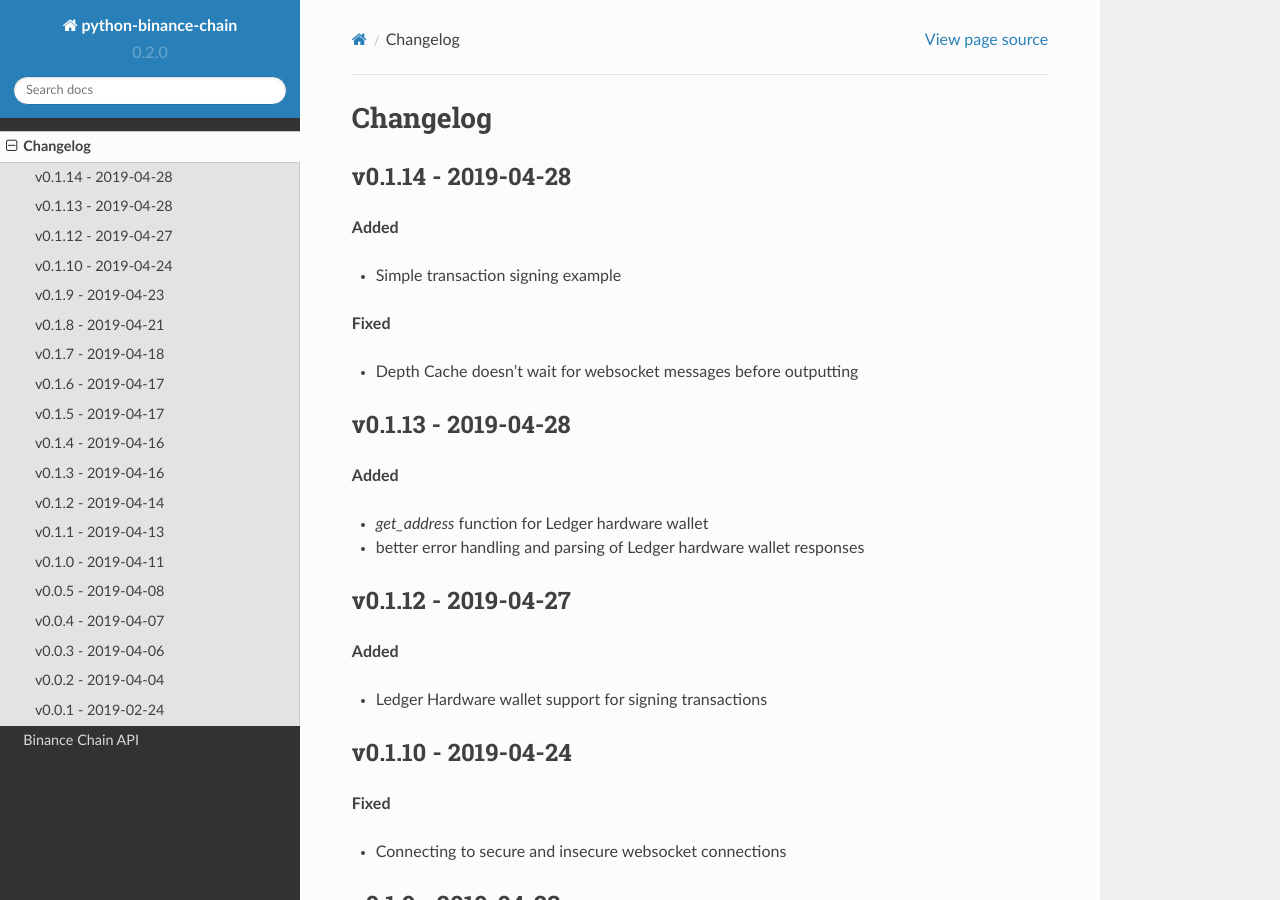
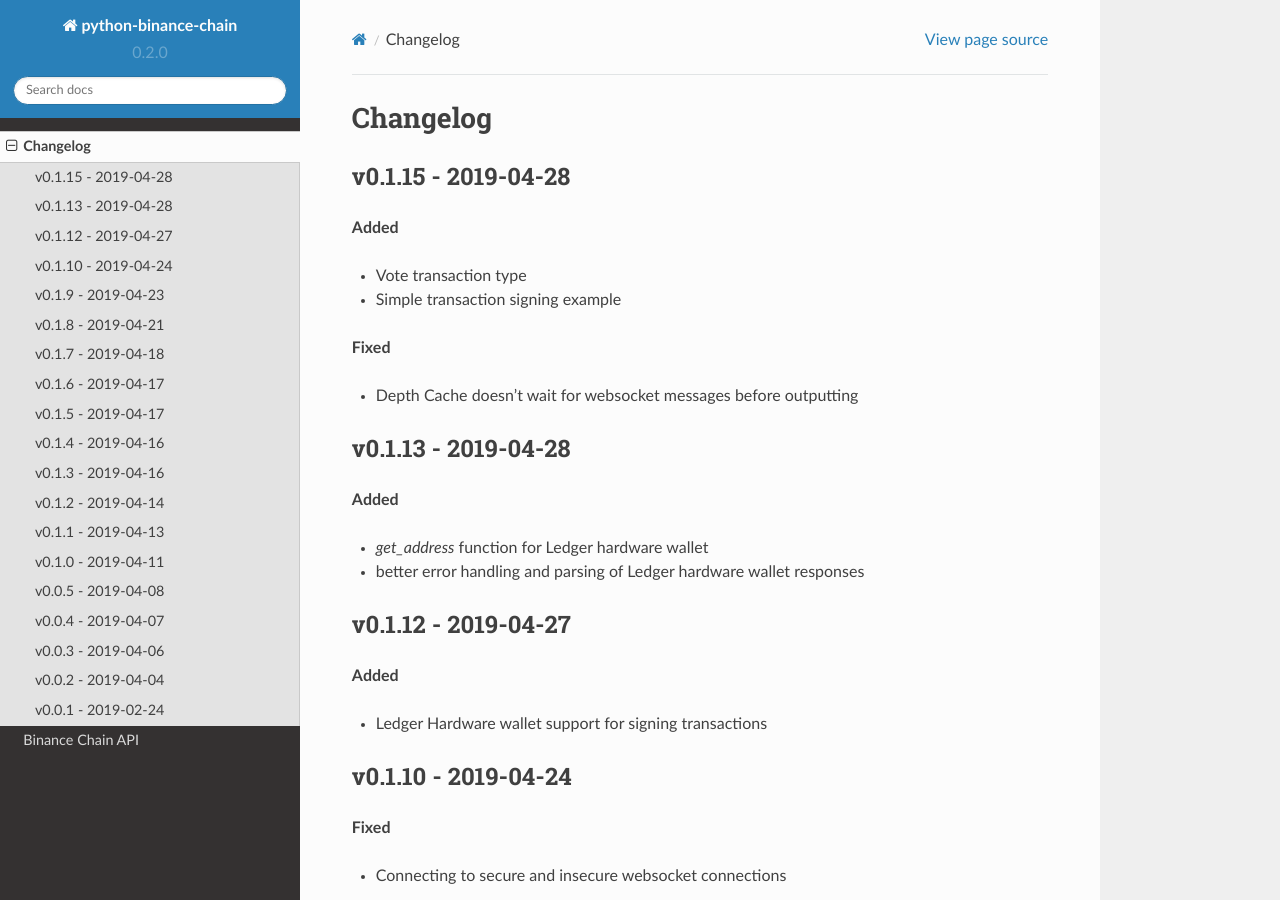
Before and after one commit to sammchardy/python-binance-chain, a Sphinx documentation site: the page built from docs/changelog.rst, in a window 1280 px wide and 900 px high. Built offline with Sphinx 7.4.7 and the Read the Docs theme 2.0.0, drawn with Linux system fonts in a browser that asks for light colours; formulas are drawn with MathJax 3.

Commit message:
Update to v0.1.15

```diff
--- a/README.rst
+++ b/README.rst
@@ -1,5 +1,5 @@
 =======================================
-Welcome to python-binance-chain v0.1.14
+Welcome to python-binance-chain v0.1.15
 =======================================
 
 .. image:: https://img.shields.io/pypi/v/python-binance-chain.svg
--- a/binance_chain/__init__.py
+++ b/binance_chain/__init__.py
@@ -4,4 +4,4 @@
 
 """
 
-__version__ = '0.1.14'
+__version__ = '0.1.15'
--- a/docs/changelog.rst
+++ b/docs/changelog.rst
@@ -1,11 +1,12 @@
 Changelog
 =========
 
-v0.1.14 - 2019-04-28
+v0.1.15 - 2019-04-28
 ^^^^^^^^^^^^^^^^^^^^
 
 **Added**
 
+- Vote transaction type
 - Simple transaction signing example
 
 **Fixed**
```
